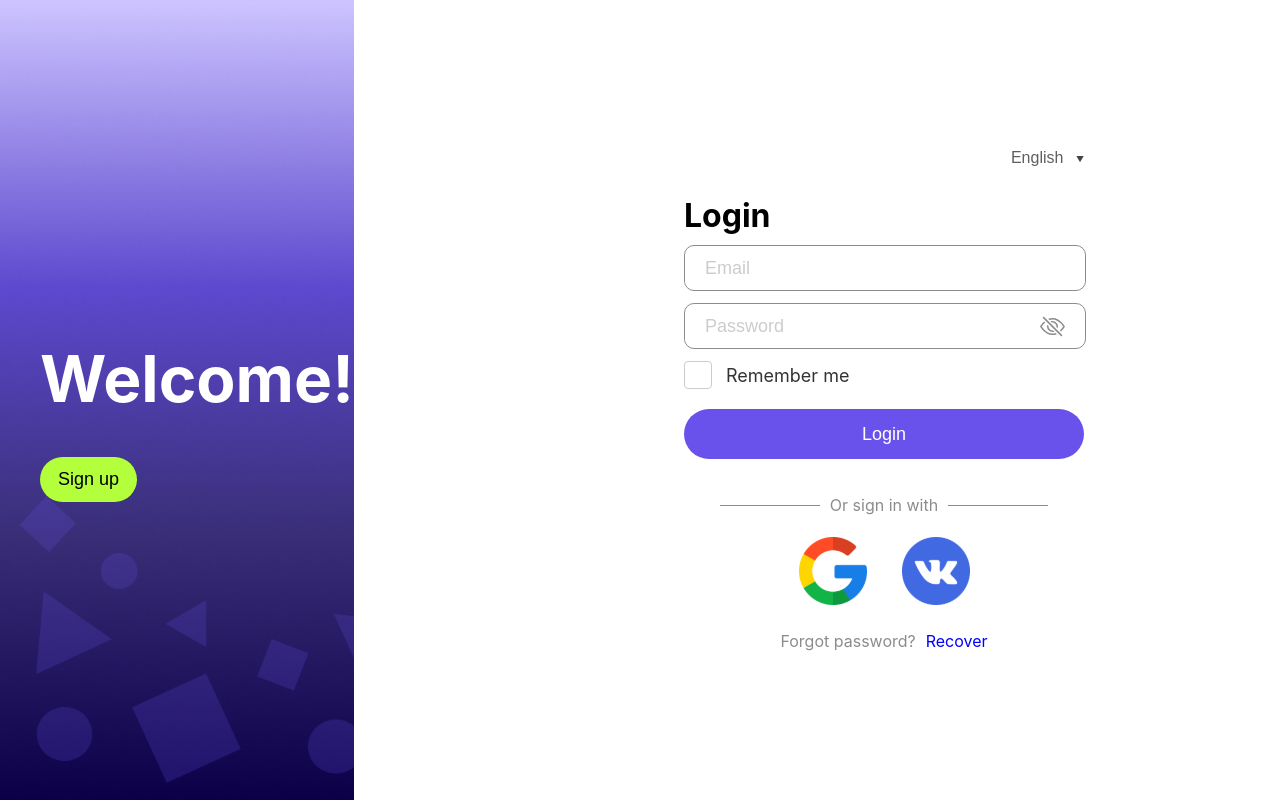
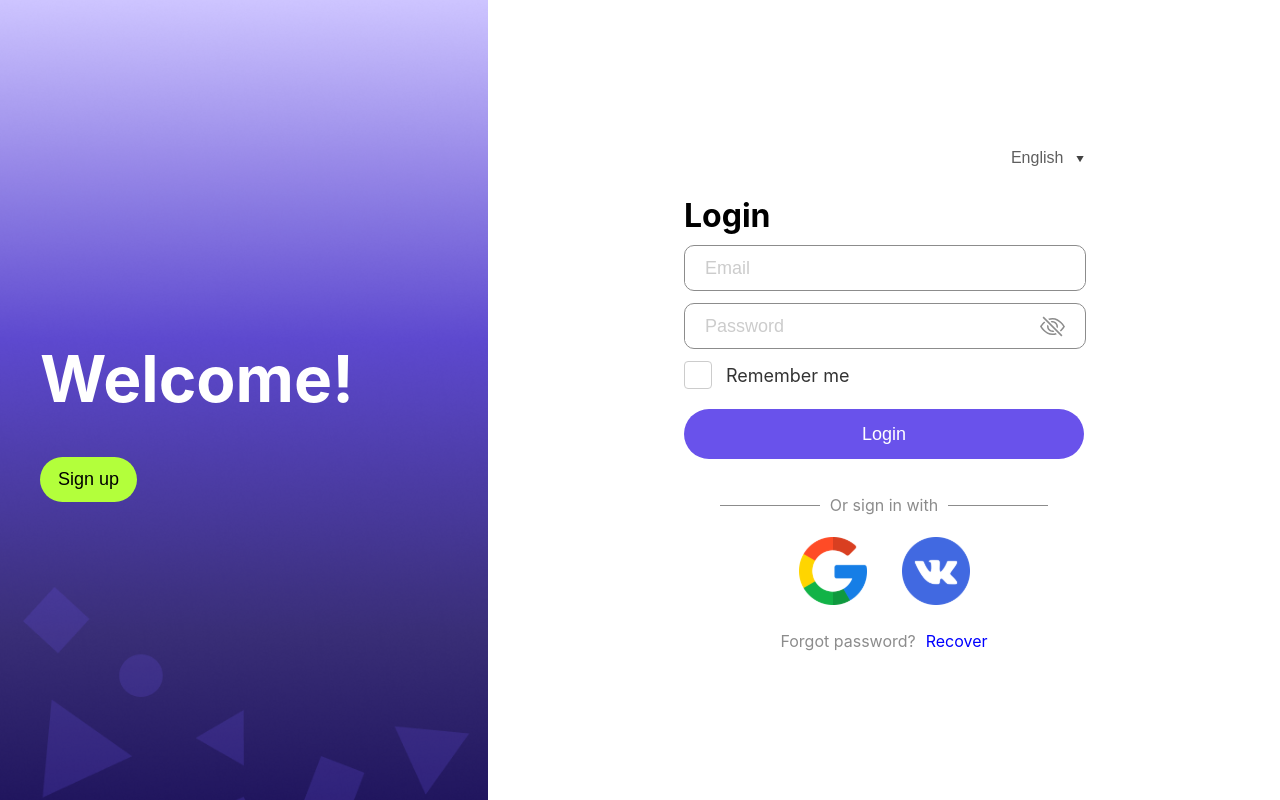
Before and after one commit to LorexStaff/analytics, a React (Create React App) app: page /login in a window 1280 px wide. Built offline with nearby package versions, Linux system fonts and the light colour scheme; what chartjs-plugin-zoom would draw is missing.

Commit message:
add retina image

```diff
--- a/src/features/Auth/ui/AuthForm/AuthForm.module.scss
+++ b/src/features/Auth/ui/AuthForm/AuthForm.module.scss
@@ -25,6 +25,7 @@
   align-items: flex-start;
   justify-content: center;
   padding-left: 40px;
+  width: 800px;
 
   h1 {
     color: $secondary-main-color;
@@ -33,6 +34,11 @@
 
   @media (max-width: 992px) {
     display: none;
+  }
+
+  @media (-webkit-min-device-pixel-ratio: 2), (min-resolution: 192dpi) {
+    background-image: url("../../assets/auth-banner@2x.png");
+    background-size: cover;
   }
 }
 
```
Also changed, not shown: src/features/Auth/assets/auth-banner@2x.png (added).
